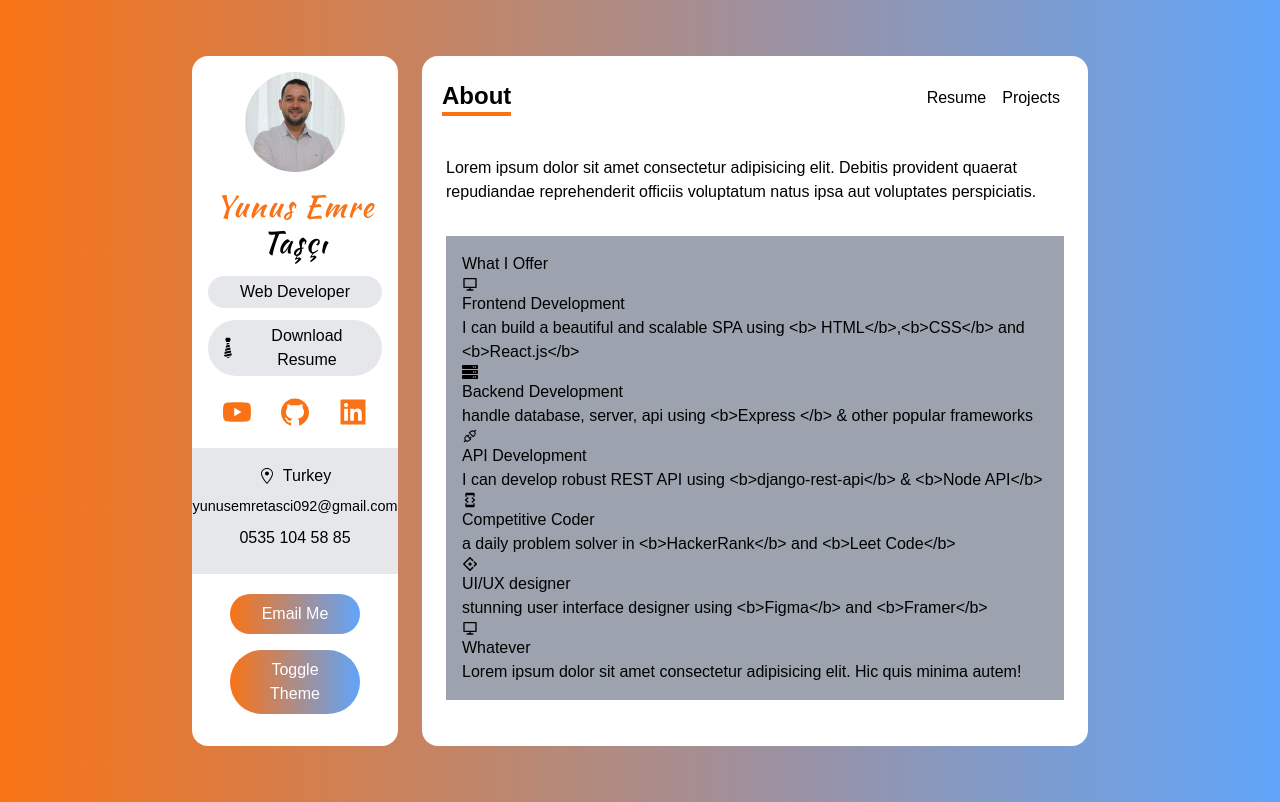
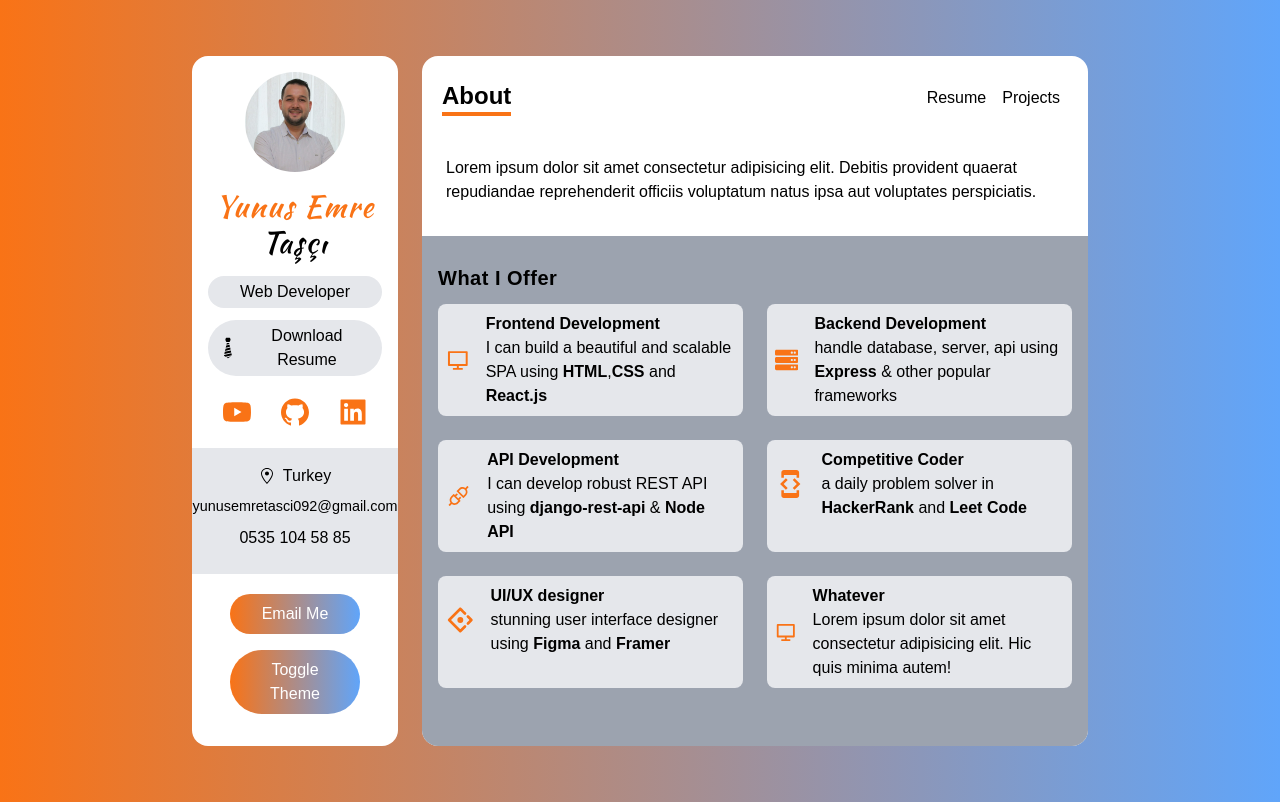
Before and after one commit to Yunus-Emre-Tasci/Modern_Portfolio, a Next.js app: page / in a window 1280 px wide. Built offline with nearby package versions, Linux system fonts and the light colour scheme.

Commit message:
About page finished

```diff
--- a/components/ServiceCard.tsx
+++ b/components/ServiceCard.tsx
@@ -2,11 +2,25 @@ import React, { FunctionComponent } from 'react'
 import {IService} from "../type"
 
 const ServiceCard:FunctionComponent<{service:IService}> = ({service:{Icon,title,about}}) => {
+
+    interface Markup {
+      __html: string | TrustedHTML;
+    }
+
+    const createMarkup = (): Markup => {
+      return {
+        __html: about,
+      };
+    };
+
   return (
-    <div>
-        <Icon/>
-      <h4>{title}</h4>
-      <p>{about}</p>
+    <div className="flex items-center p-2 space-x-4">
+      <Icon className="w-12 h-12 text-orange" />
+      <div>
+        <h4 className='font-bold'>{title}</h4>
+        {/* <p>{about}</p> */}
+        <p dangerouslySetInnerHTML={createMarkup()}/>
+      </div>
     </div>
   );
 }
--- a/pages/_app.tsx
+++ b/pages/_app.tsx
@@ -9,7 +9,7 @@ export default function App({ Component, pageProps }: AppProps) {
       <div className="col-span-12 p-4 text-center bg-white lg:col-span-3 rounded-2xl">
         <Sidebar />
       </div>
-      <div className="flex flex-col col-span-12 bg-white lg:col-span-9 rounded-2xl">
+      <div className="flex flex-col col-span-12 overflow-hidden bg-white lg:col-span-9 rounded-2xl">
         <Navbar/>
         <Component {...pageProps} />
       </div>
--- a/pages/index.tsx
+++ b/pages/index.tsx
@@ -4,17 +4,22 @@ import ServiceCard from "@/components/ServiceCarddeneme2";
 
 const index = () => {
   return (
-    <div className="flex flex-col px-6 pt-1">
+    <div className="flex flex-col flex-grow px-6 pt-1">
       <h5 className="my-3 font-medium">
         Lorem ipsum dolor sit amet consectetur adipisicing elit. Debitis
         provident quaerat repudiandae reprehenderit officiis voluptatum natus
         ipsa aut voluptates perspiciatis.
       </h5>
-      <div className="p-4 mt-5 bg-gray-400">
-        <h6>What I Offer</h6>
-        <div className="grid ">
+      <div className="flex-grow p-4 mt-5 bg-gray-400 mx-[-1.5rem]">
+        <h6 className="my-3 text-xl font-bold tracking-wide">What I Offer</h6>
+        <div className="grid gap-6 lg:grid-cols-2">
           {services.map((service) => (
-            <ServiceCard key={service.id} service={service} />
+            <div
+              key={service.id}
+              className="bg-gray-200 rounded-lg lg:col-span-1"
+            >
+              <ServiceCard service={service} />
+            </div>
           ))}
         </div>
       </div>
```
